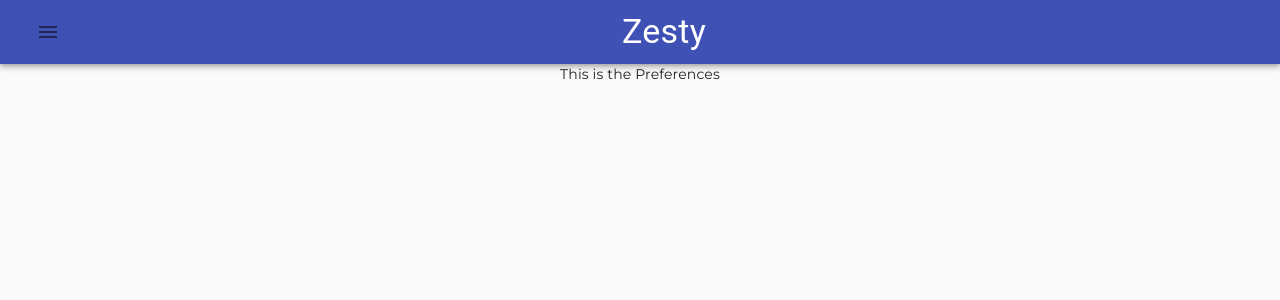
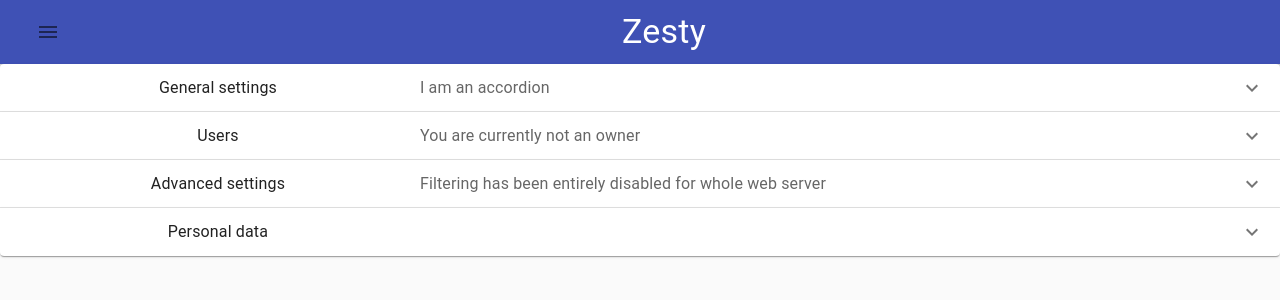
Before and after one commit to Co-Lab-You-Belong-in-Tech/zesty, a React (Create React App) app: page /preferences in a window 1280 px wide. Shown: the top 300 px of the page. Built offline with nearby package versions, Linux system fonts and the light colour scheme.

Commit message:
Add Accordian to Preferences page

```diff
--- a/package.json
+++ b/package.json
@@ -8,6 +8,7 @@
     "@material-ui/core": "^4.12.3",
     "@material-ui/icons": "^4.11.2",
     "@material-ui/pickers": "^3.3.10",
+    "@mui/icons-material": "^5.0.4",
     "@mui/lab": "^5.0.0-alpha.50",
     "@mui/material": "^5.0.3",
     "@mui/styles": "^5.0.1",
--- a/src/Pages/Preferences.js
+++ b/src/Pages/Preferences.js
@@ -1,7 +1,93 @@
 import React from "react";
+import Accordion from '@mui/material/Accordion';
+import AccordionDetails from '@mui/material/AccordionDetails';
+import AccordionSummary from '@mui/material/AccordionSummary';
+import Typography from '@mui/material/Typography';
+import ExpandMoreIcon from '@mui/icons-material/ExpandMore';
 
 function Preferences() {
-  return <div className="preferences">This is the Preferences</div>;
+  const [expanded, setExpanded] = React.useState(false);
+
+  const handleChange = (panel) => (event, isExpanded) => {
+    setExpanded(isExpanded ? panel : false);
+  };
+
+  return (
+    <div>
+      <Accordion expanded={expanded === 'panel1'} onChange={handleChange('panel1')}>
+        <AccordionSummary
+          expandIcon={<ExpandMoreIcon />}
+          aria-controls="panel1bh-content"
+          id="panel1bh-header"
+        >
+          <Typography sx={{ width: '33%', flexShrink: 0 }}>
+            General settings
+          </Typography>
+          <Typography sx={{ color: 'text.secondary' }}>I am an accordion</Typography>
+        </AccordionSummary>
+        <AccordionDetails>
+          <Typography>
+            Nulla facilisi. Phasellus sollicitudin nulla et quam mattis feugiat.
+            Aliquam eget maximus est, id dignissim quam.
+          </Typography>
+        </AccordionDetails>
+      </Accordion>
+      <Accordion expanded={expanded === 'panel2'} onChange={handleChange('panel2')}>
+        <AccordionSummary
+          expandIcon={<ExpandMoreIcon />}
+          aria-controls="panel2bh-content"
+          id="panel2bh-header"
+        >
+          <Typography sx={{ width: '33%', flexShrink: 0 }}>Users</Typography>
+          <Typography sx={{ color: 'text.secondary' }}>
+            You are currently not an owner
+          </Typography>
+        </AccordionSummary>
+        <AccordionDetails>
+          <Typography>
+            Donec placerat, lectus sed mattis semper, neque lectus feugiat lectus,
+            varius pulvinar diam eros in elit. Pellentesque convallis laoreet
+            laoreet.
+          </Typography>
+        </AccordionDetails>
+      </Accordion>
+      <Accordion expanded={expanded === 'panel3'} onChange={handleChange('panel3')}>
+        <AccordionSummary
+          expandIcon={<ExpandMoreIcon />}
+          aria-controls="panel3bh-content"
+          id="panel3bh-header"
+        >
+          <Typography sx={{ width: '33%', flexShrink: 0 }}>
+            Advanced settings
+          </Typography>
+          <Typography sx={{ color: 'text.secondary' }}>
+            Filtering has been entirely disabled for whole web server
+          </Typography>
+        </AccordionSummary>
+        <AccordionDetails>
+          <Typography>
+            Nunc vitae orci ultricies, auctor nunc in, volutpat nisl. Integer sit
+            amet egestas eros, vitae egestas augue. Duis vel est augue.
+          </Typography>
+        </AccordionDetails>
+      </Accordion>
+      <Accordion expanded={expanded === 'panel4'} onChange={handleChange('panel4')}>
+        <AccordionSummary
+          expandIcon={<ExpandMoreIcon />}
+          aria-controls="panel4bh-content"
+          id="panel4bh-header"
+        >
+          <Typography sx={{ width: '33%', flexShrink: 0 }}>Personal data</Typography>
+        </AccordionSummary>
+        <AccordionDetails>
+          <Typography>
+            Nunc vitae orci ultricies, auctor nunc in, volutpat nisl. Integer sit
+            amet egestas eros, vitae egestas augue. Duis vel est augue.
+          </Typography>
+        </AccordionDetails>
+      </Accordion>
+    </div>
+  );
 }
 
 export default Preferences;
```
Also changed, not shown: 1 other file (tests, documents, lock files or other folders).
